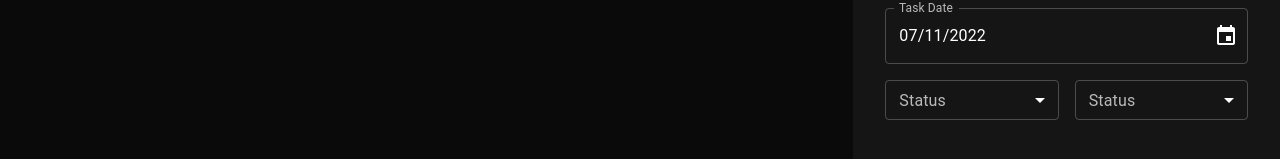
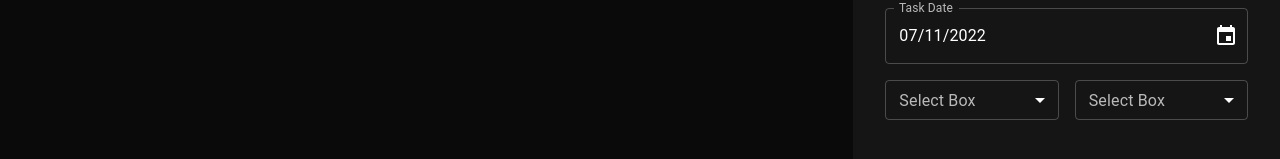
Before and after one commit to atmason90/task-manager, a React (Create React App) app in the folder task-manager/: page / in a window 1280 px wide. Shown: the part 535-694 px from the top of the page. Built offline with nearby package versions, Linux system fonts and the light colour scheme.

Commit message:
make selectFields dynamic by using interfaces

```diff
--- a/task-manager/src/components/createTaskForm/_taskSelectField.tsx
+++ b/task-manager/src/components/createTaskForm/_taskSelectField.tsx
@@ -5,22 +5,41 @@
     MenuItem,
     Select,
     SelectChangeEvent,
-} from '@mui/material'
+} from '@mui/material';
+import { ISelectField } from './interfaces/ISelectField';
 
-export const TaskSelectField: FC = (): ReactElement => {
-  return (
+export const TaskSelectField: FC<ISelectField> = (props): ReactElement => {
+    // Destructure props
+    const {
+        value = '',
+        label = 'Select Box',
+        name = 'selectBox',
+        items = [{value: '', label: 'Add Items'}],
+        disabled = false,
+        onChange = (e) => console.log(e),
+    } = props;
+    return (
     <FormControl fullWidth size='small'>
-        <InputLabel id='status'>Status</InputLabel>
+        <InputLabel id={`${name}-id`}>{label}</InputLabel>
         <Select
-            labelId='status'
-            id='status-select'
-            value=''
-            label='Status'
-            name='status'
+            labelId={`${name}-id`}
+            id={`${name}-id-select`}
+            value={value}
+            label={label}
+            name={name}
+            onChange={onChange}
+            disabled={disabled}
         >
-            <MenuItem value={10}>Ten</MenuItem>
-            <MenuItem value={20}>Twenty</MenuItem>
-            <MenuItem value={30}>Thirty</MenuItem>
+            {
+                items.map((item, index) => (
+                    <MenuItem
+                        key={item.value + index}
+                        value={item.value}
+                    >
+                        {item.label}
+                    </MenuItem>
+                ))
+            }
         </Select>
     </FormControl>
   )
--- /dev/null
+++ b/task-manager/src/components/createTaskForm/interfaces/ISelectField.ts
@@ -0,0 +1,15 @@
+import { IDisabled } from "./IDisabled";
+import { SelectChangeEvent } from "@mui/material";
+
+export interface ISelectItems {
+    value: string;
+    label: string;
+}
+
+export interface ISelectField extends IDisabled {
+    name?: string;
+    label?: string;
+    value?: string;
+    onChange?: (e: SelectChangeEvent) => void;
+    items?: ISelectItems[];
+}
```
